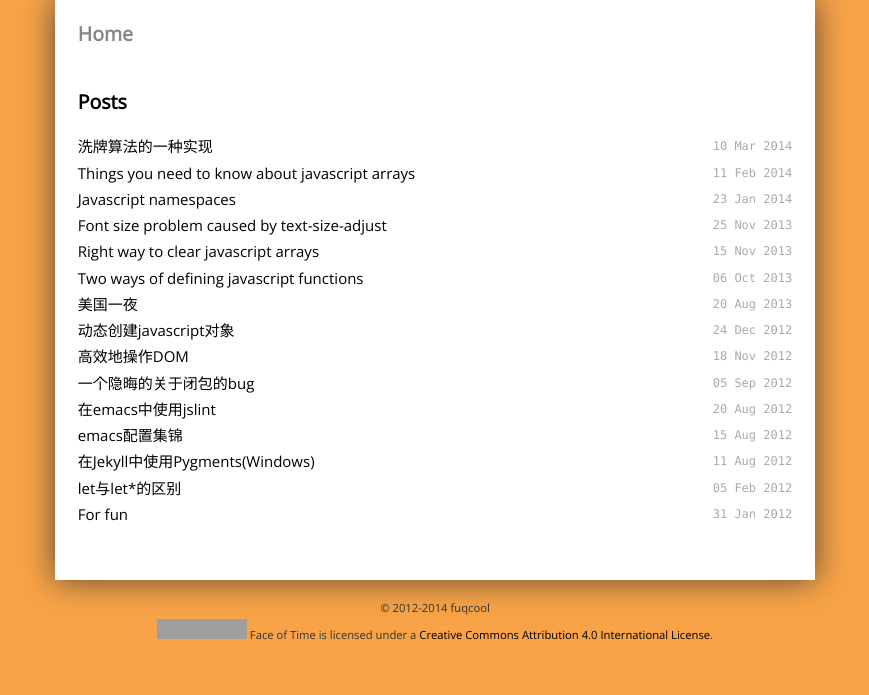
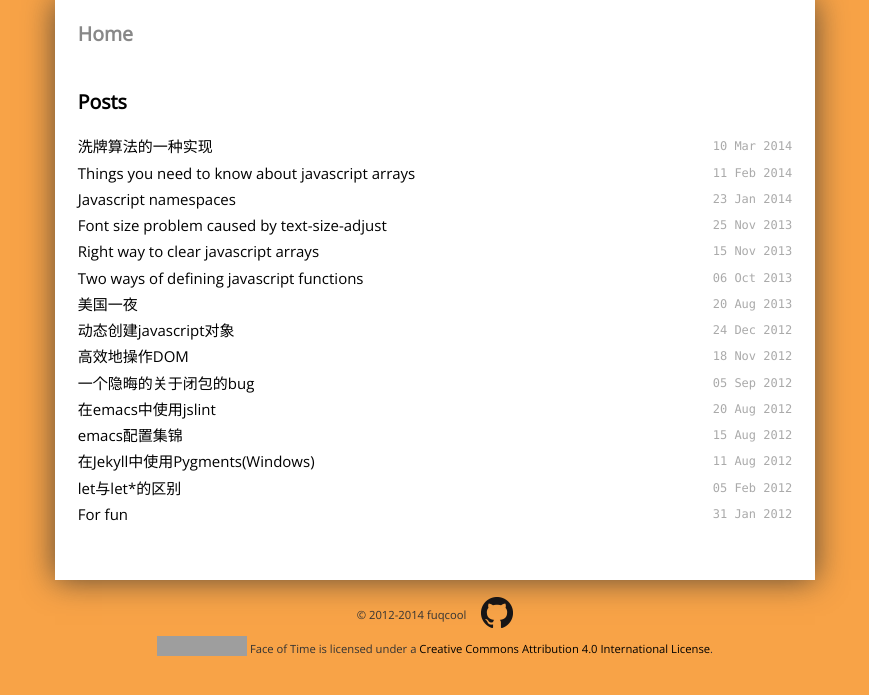
Before and after one commit to fuqcool/fuqcool.github.io, a Jekyll site: the page built from index.html, in a window 1280 px wide. Shown: the top 695 px of the page, without its empty margins (205-1074 px from the left). Built offline with Jekyll 4.4.1, drawn with Linux system fonts in a browser that asks for light colours; Markdown is read by kramdown in place of the engine named in the settings; grey boxes are pictures that could not be loaded.

Commit message:
add github link

```diff
--- a/_layouts/default.html
+++ b/_layouts/default.html
@@ -33,12 +33,14 @@
     </div> <!-- end container -->
 
     <div class="footer">
-      <div>&copy; 2012-2014 fuqcool</div>
+      <div><span class="copyright">&copy; 2012-2014 fuqcool</span><a class="github" href="//github.com/fuqcool"></a></div>
       <div>
         <a rel="license" href="http://creativecommons.org/licenses/by/4.0/"><img alt="Creative Commons License" style="border-width:0" src="http://i.creativecommons.org/l/by/4.0/80x15.png" /></a>
+        <span class="license">
         Face of Time is licensed under a
         <a rel="license" href="http://creativecommons.org/licenses/by/4.0/">
           Creative Commons Attribution 4.0 International License</a>.
+        </span>
       </div>
     </div> <!-- end footer -->
 
--- a/css/main.css
+++ b/css/main.css
@@ -228,3 +228,25 @@ a:hover {
     padding: 0 6px;
     margin-left: 2px;
 }
+
+.github {
+    display: inline-block;
+    width: 32px;
+    height: 32px;
+    margin-left: 15px;
+    background-image: url(../img/Github-Mark-32px.png);
+}
+
+.github:hover {
+    background-image: url(../img/Github-Mark-Light-32px.png);
+}
+
+.copyright {
+    top: -10px;
+    position: relative;
+}
+
+.license {
+    top: -3px;
+    position: relative;
+}
```
Also changed, not shown: img/GitHub-Mark-32px.png (added), img/GitHub-Mark-Light-32px.png (added).
